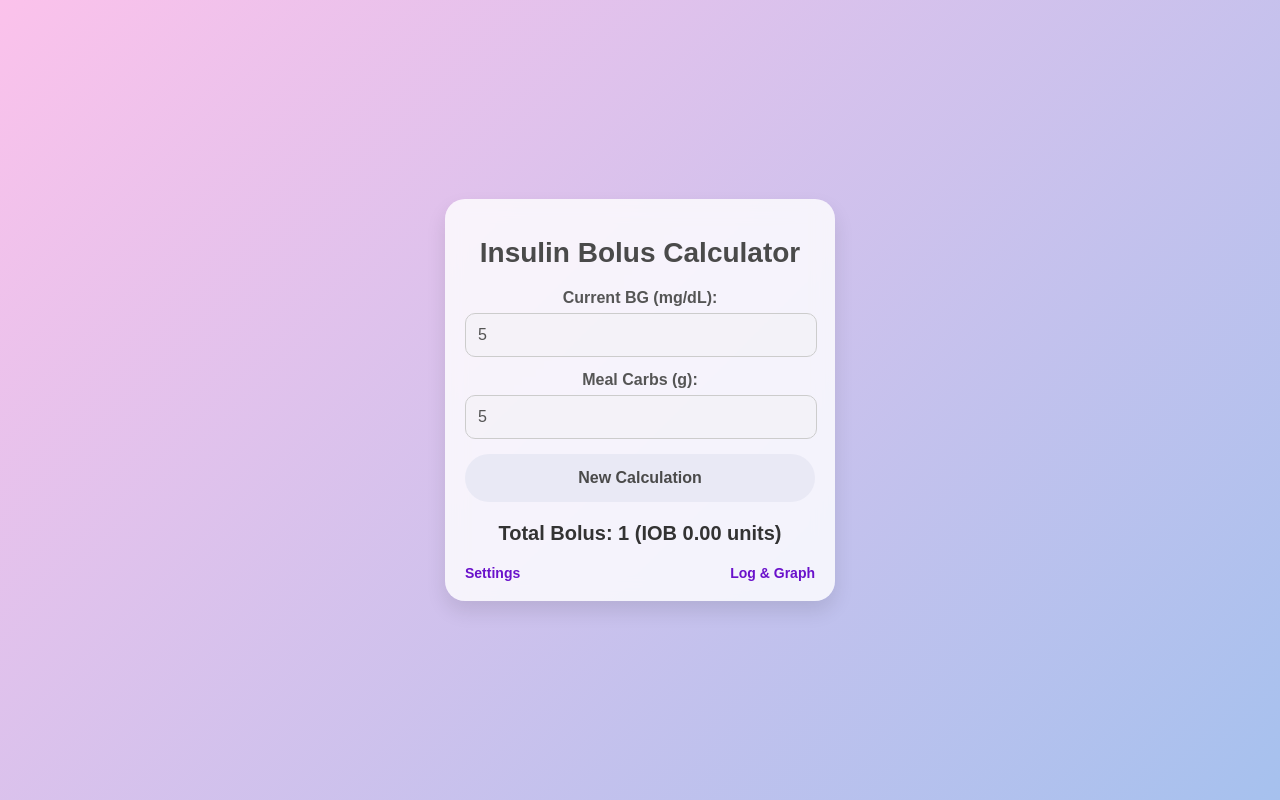
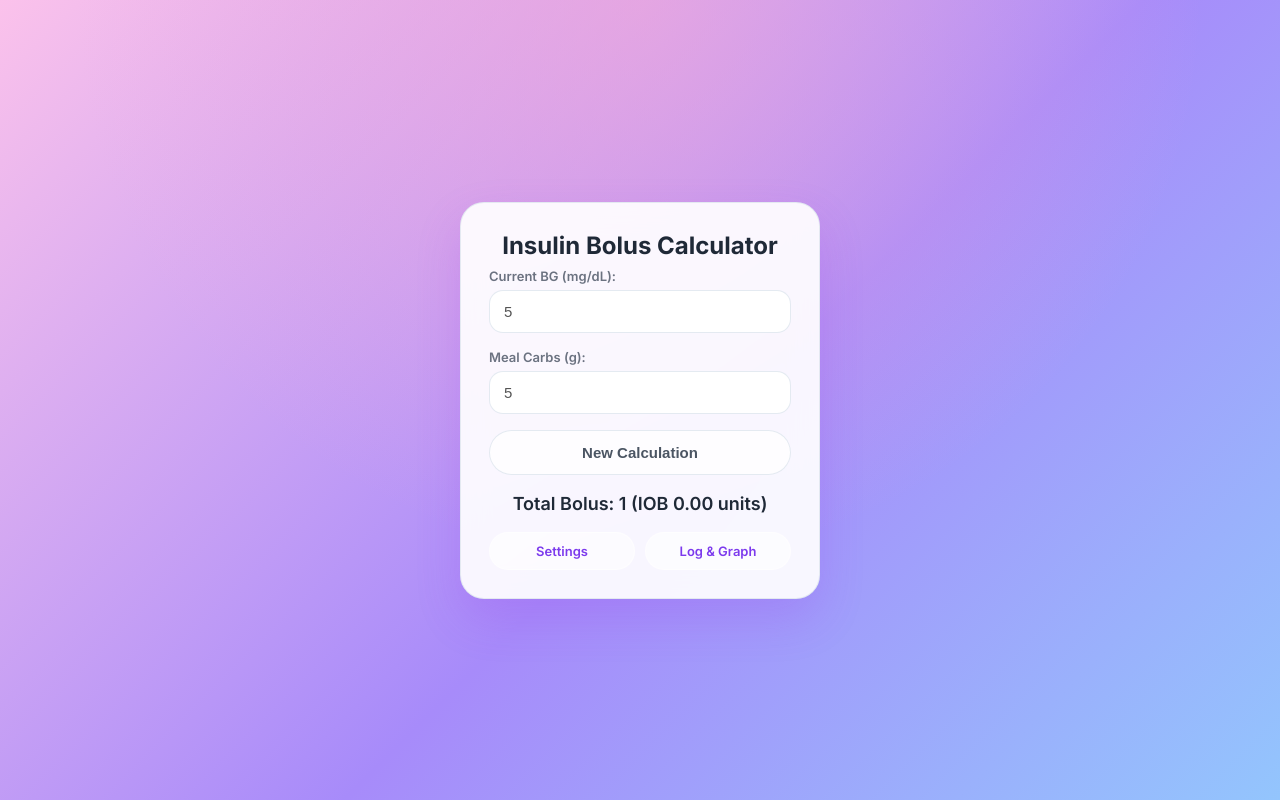
Before and after one commit to steven-pushed-to-main/bolus-calculator, a website: page index.html in a window 1280 px wide. Both pictures are taken after typing "5", "5" into the empty fields and a click on the button "Calculate". Drawn offline with Linux system fonts and the light colour scheme.

```diff
--- a/index.html
+++ b/index.html
@@ -207,114 +207,166 @@
   </script>
 
   <style>
+    @import url('https://fonts.googleapis.com/css2?family=Inter:wght@400;500;600;700&display=swap');
+
+    :root {
+      color-scheme: light;
+      --background: #fdf2f8;
+      --card: rgba(255, 255, 255, 0.92);
+      --border: rgba(226, 232, 240, 0.9);
+      --foreground: #1f2937;
+      --muted: #6b7280;
+      --primary: #ec4899;
+      --primary-dark: #9333ea;
+      --primary-foreground: #ffffff;
+      --secondary: rgba(255, 255, 255, 0.8);
+      --secondary-foreground: #4b5563;
+      --ring: rgba(236, 72, 153, 0.35);
+    }
+
+    * {
+      box-sizing: border-box;
+    }
+
     body {
-      font-family: Arial, sans-serif;
+      font-family: "Inter", system-ui, -apple-system, sans-serif;
       margin: 0;
       padding: 0;
-      background: linear-gradient(135deg, #fbc2eb, #a6c1ee);
-      height: 100vh;
+      background: radial-gradient(circle at top, rgba(249, 168, 212, 0.55), transparent 55%),
+        linear-gradient(135deg, #fbc2eb, #a78bfa 55%, #93c5fd);
+      min-height: 100vh;
       display: flex;
       justify-content: center;
       align-items: center;
+      color: var(--foreground);
     }
 
     .calculator {
-      background: rgba(255, 255, 255, 0.8);
-      backdrop-filter: blur(10px);
-      padding: 20px;
-      border-radius: 20px;
-      box-shadow: 0 10px 20px rgba(0, 0, 0, 0.1);
-      /* Provide breathing room on small screens */
+      background: var(--card);
+      border: 1px solid var(--border);
+      border-radius: 24px;
+      box-shadow: 0 20px 45px rgba(147, 51, 234, 0.18);
+      padding: 28px;
       width: calc(100% - 40px);
-      max-width: 350px;
+      max-width: 360px;
       margin: 20px;
       text-align: center;
+      backdrop-filter: blur(14px);
     }
 
     .calculator h1 {
-      font-size: 28px;
-      font-weight: bold;
-      color: #4a4a4a;
+      font-size: 24px;
+      font-weight: 700;
+      margin: 0 0 8px;
+    }
+
+    .subtitle {
+      font-size: 14px;
+      color: var(--muted);
       margin-bottom: 20px;
     }
 
     .input-group {
-      margin-bottom: 15px;
+      margin-bottom: 16px;
+      text-align: left;
     }
 
     .input-group label {
       display: block;
-      font-weight: bold;
-      font-size: 16px;
-      color: #555;
-      margin-bottom: 5px;
+      font-weight: 600;
+      font-size: 13px;
+      color: var(--muted);
+      margin-bottom: 6px;
     }
 
     .input-group input {
-      width: calc(100% - 24px);
-      padding: 12px;
-      border: 1px solid #ccc;
-      border-radius: 10px;
-      font-size: 16px;
-      margin: 0 auto;
-      display: block;
+      width: 100%;
+      padding: 12px 14px;
+      border: 1px solid var(--border);
+      border-radius: 14px;
+      font-size: 15px;
+      background: white;
+      transition: border 0.2s, box-shadow 0.2s;
+    }
+
+    .input-group input:focus {
+      outline: none;
+      border-color: var(--primary);
+      box-shadow: 0 0 0 4px var(--ring);
     }
 
     button {
       width: 100%;
-      padding: 15px;
-      background-color: #6a11cb;
-      color: white;
-      font-size: 16px;
-      font-weight: bold;
+      padding: 13px 16px;
+      background: linear-gradient(135deg, var(--primary), var(--primary-dark));
+      color: var(--primary-foreground);
+      font-size: 15px;
+      font-weight: 600;
       border: none;
-      border-radius: 30px;
+      border-radius: 999px;
       cursor: pointer;
-      transition: background-color 0.3s;
+      transition: transform 0.15s ease, box-shadow 0.2s ease;
+      box-shadow: 0 12px 24px rgba(236, 72, 153, 0.25);
     }
 
     button:hover {
-      background-color: #2575fc;
+      transform: translateY(-1px);
+      box-shadow: 0 14px 26px rgba(147, 51, 234, 0.3);
+    }
+
+    button:disabled {
+      opacity: 0.6;
+      cursor: not-allowed;
+      box-shadow: none;
     }
 
     .secondary-button {
-      background-color: #e9e9f5;
-      color: #4a4a4a;
+      background: var(--secondary);
+      color: var(--secondary-foreground);
+      border: 1px solid var(--border);
+      box-shadow: none;
     }
 
     .secondary-button:hover {
-      background-color: #d7d7ef;
+      transform: translateY(-1px);
     }
 
     .result {
-      margin-top: 20px;
-      font-size: 20px;
-      font-weight: bold;
-      color: #333;
+      margin-top: 18px;
+      font-size: 18px;
+      font-weight: 600;
+      color: var(--foreground);
     }
 
     .iob-result {
-      margin-top: 8px;
-      font-size: 14px;
-      color: #555;
+      margin-top: 6px;
+      font-size: 13px;
+      color: var(--muted);
     }
 
     .nav-links {
-      margin-top: 20px;
+      margin-top: 18px;
       display: flex;
       justify-content: space-between;
+      gap: 10px;
     }
 
     .nav-links a {
-      color: #6a11cb;
-      font-size: 14px;
+      flex: 1;
+      padding: 10px 12px;
+      border-radius: 999px;
+      border: 1px solid rgba(255, 255, 255, 0.6);
+      background: rgba(255, 255, 255, 0.6);
+      color: #7c3aed;
+      font-size: 13px;
       text-decoration: none;
-      font-weight: bold;
-      transition: color 0.3s;
+      font-weight: 600;
+      transition: transform 0.15s ease, background 0.2s ease;
     }
 
     .nav-links a:hover {
-      color: #2575fc;
+      transform: translateY(-1px);
+      background: rgba(255, 255, 255, 0.85);
     }
   </style>
 </head>
```
Also changed, not shown: log_graph_page.html (+88 -33 lines), settings_page.html (+134 -73 lines).
